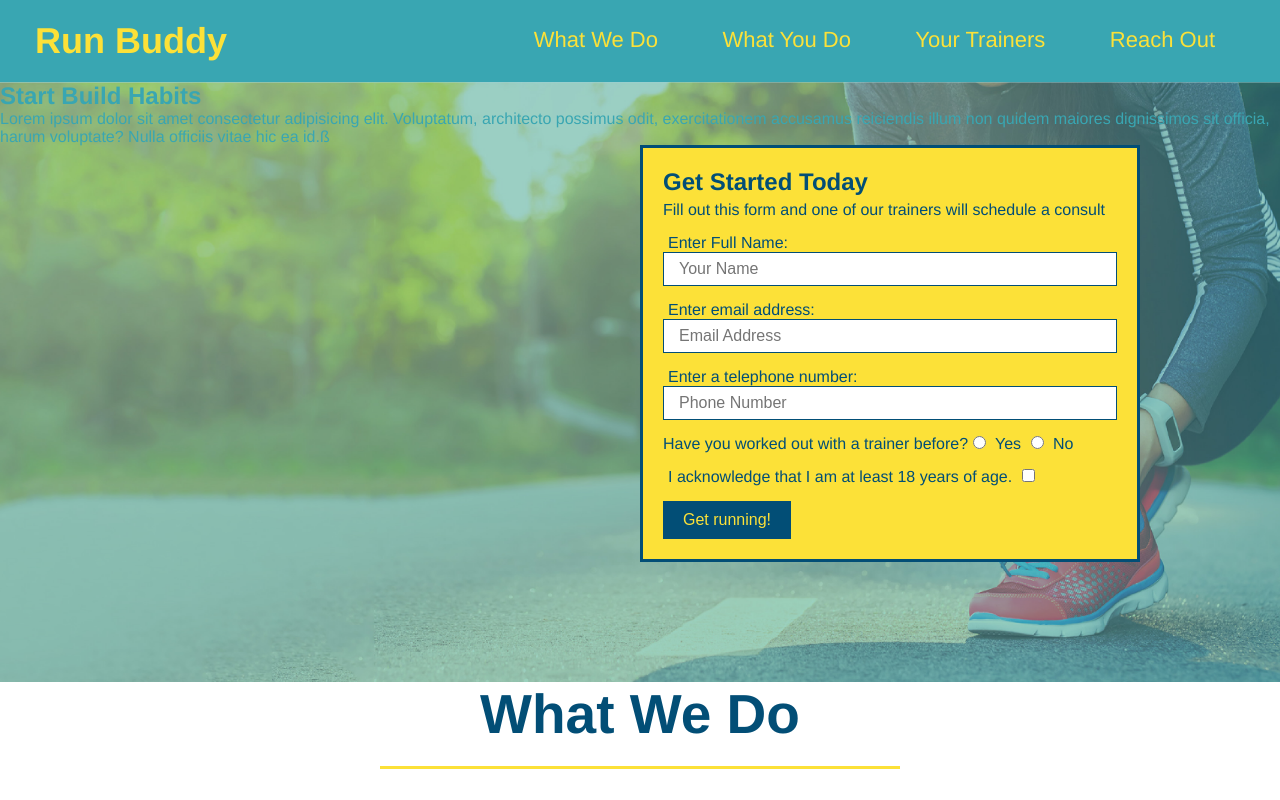
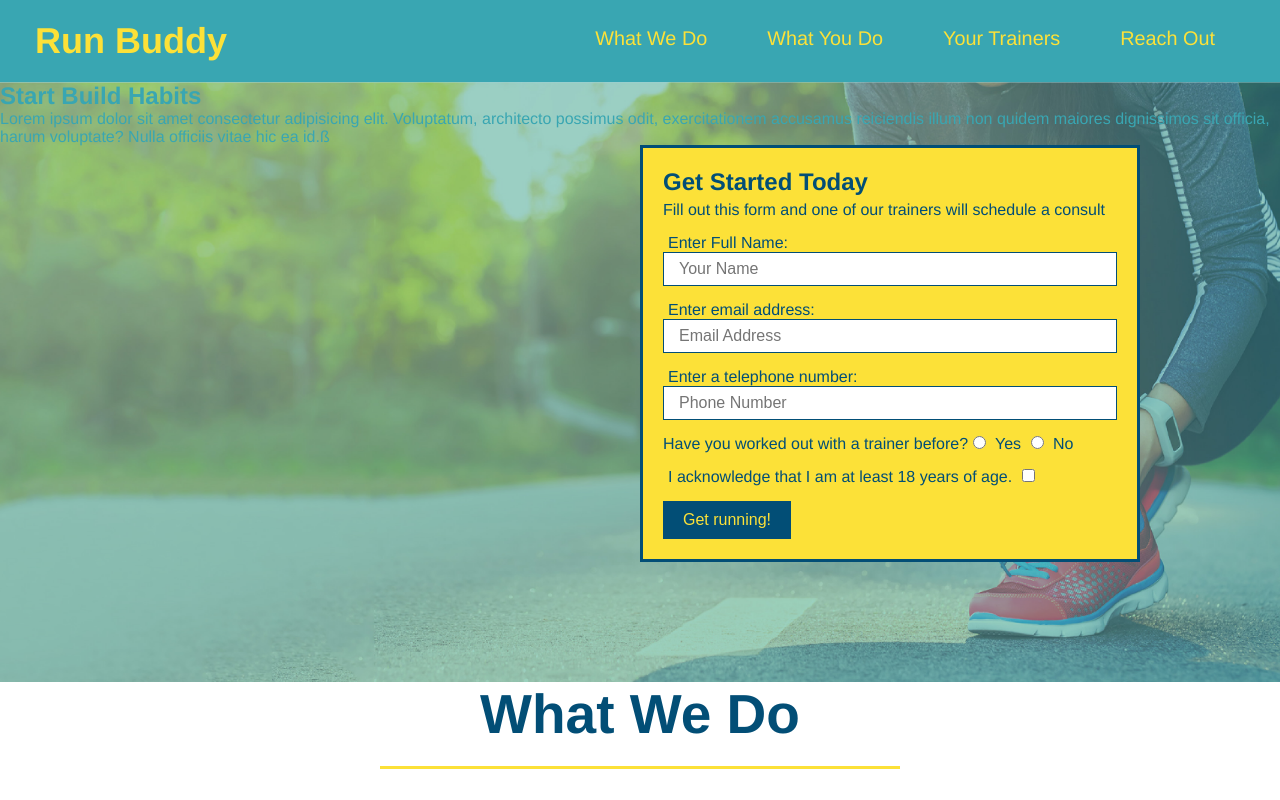
Before and after one commit to mavisyupyup1/run-buddy, a plain HTML site: page index.html in a window 1280 px wide. Shown: the top 800 px of the page. Drawn offline with Linux system fonts and the light colour scheme.

Commit message:
add flexbox to header

```diff
--- a/assets/css/style.css
+++ b/assets/css/style.css
@@ -38,15 +38,18 @@ header a{
 header nav {
     margin: 7px 0;
 }
-/* to make the navigation bar links line up horizotally, changes display from block to inline */
-header nav ul li{
-    display: inline;
+header nav ul{
+    display: flex;
+    flex-wrap: wrap;
+    justify-content: space-between;
+    align-items: center;
+    list-style: none;
 }
 /* now give styles to <a> element only under <nav><ul><li> */
 header nav ul li a {
     margin: 0 30px;
     font-weight: lighter;
-    font-size: 22px;
+    font-size: 1.55vw;
 }
 footer{
     background: #fce138;
```
